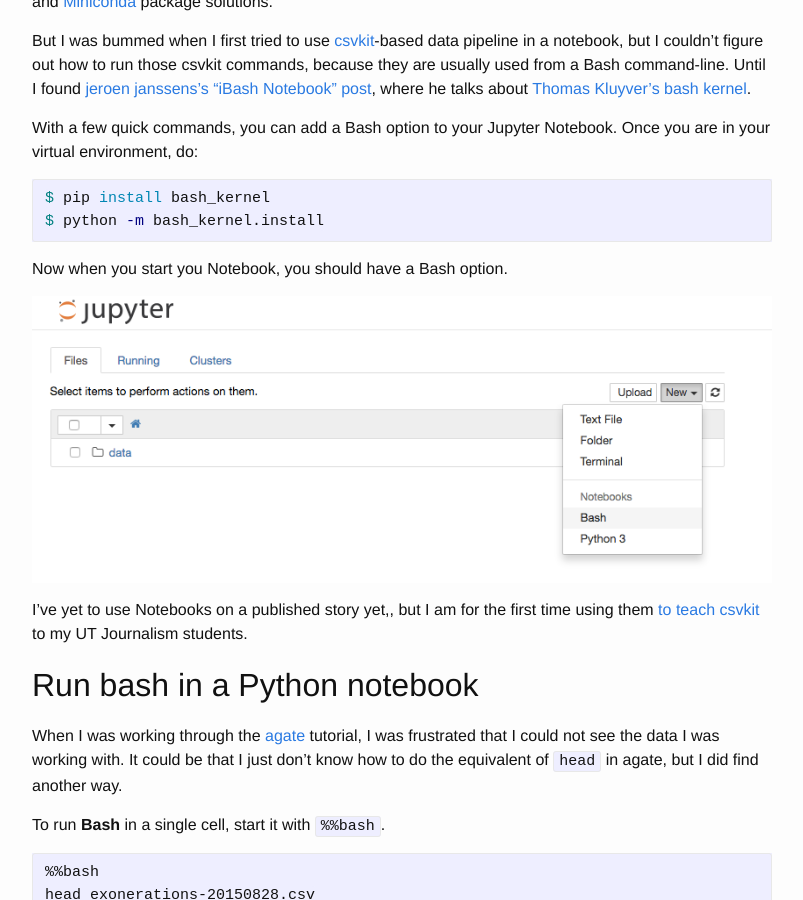
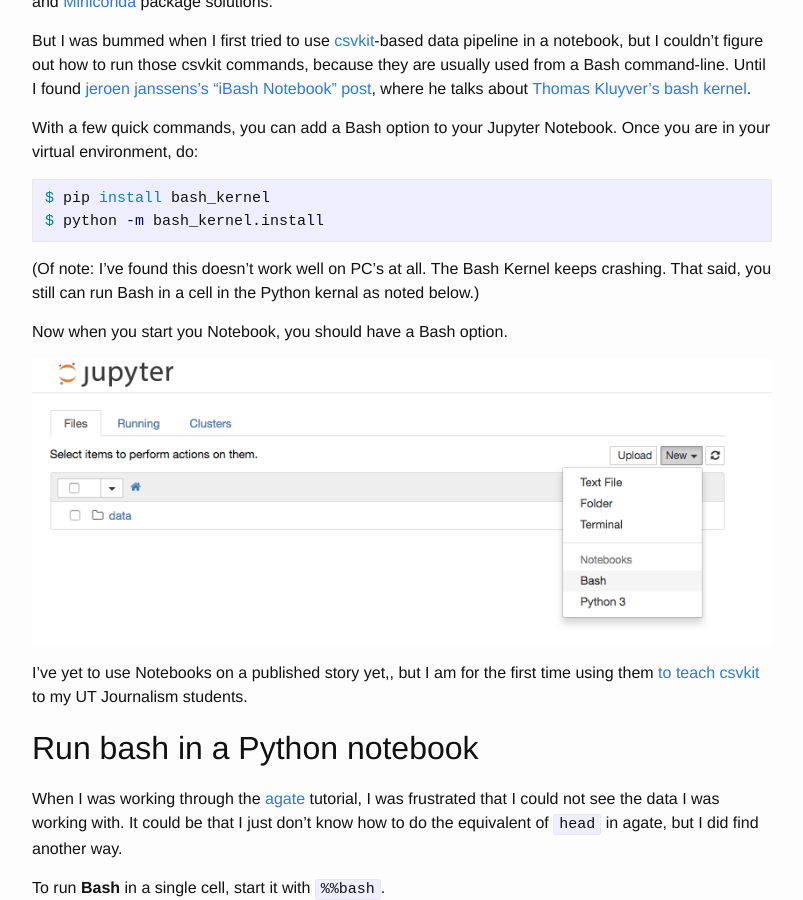
Before and after one commit to statesman/statesman.github.io, a Jekyll site: the page built from _posts/2016-07-17-bash-notebooks.md, in a window 1280 px wide and 900 px high, scrolled down 402 px. Shown: the whole window, without its empty margins (238-1041 px from the left). Built offline with Jekyll 4.4.1, drawn with Linux system fonts in a browser that asks for light colours.

Commit message:
adding note about PC use

````diff
--- a/_posts/2016-07-17-bash-notebooks.md
+++ b/_posts/2016-07-17-bash-notebooks.md
@@ -20,6 +20,9 @@
 $ pip install bash_kernel
 $ python -m bash_kernel.install
 ```
+
+(Of note: I've found this doesn't work well on PC's at all. The Bash Kernel keeps crashing. That said, you still can run Bash in a cell in the Python kernal as noted below.)
+
 Now when you start you Notebook, you should have a Bash option.
 
 ![start-notebook]({{ site.url }}/assets/img/notebook-start.png)
````
